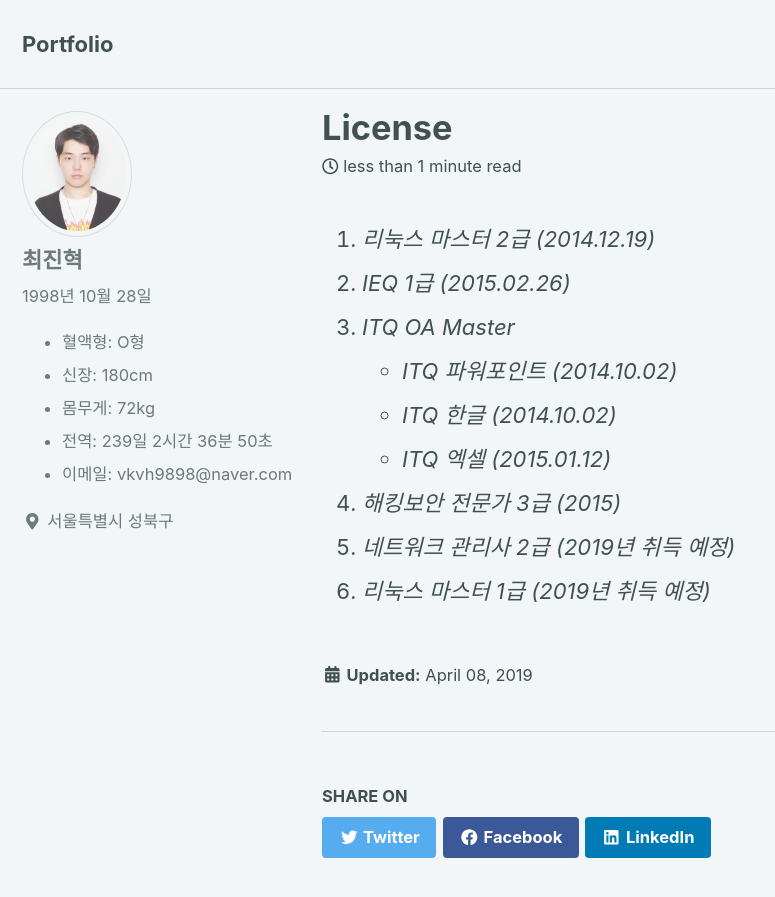
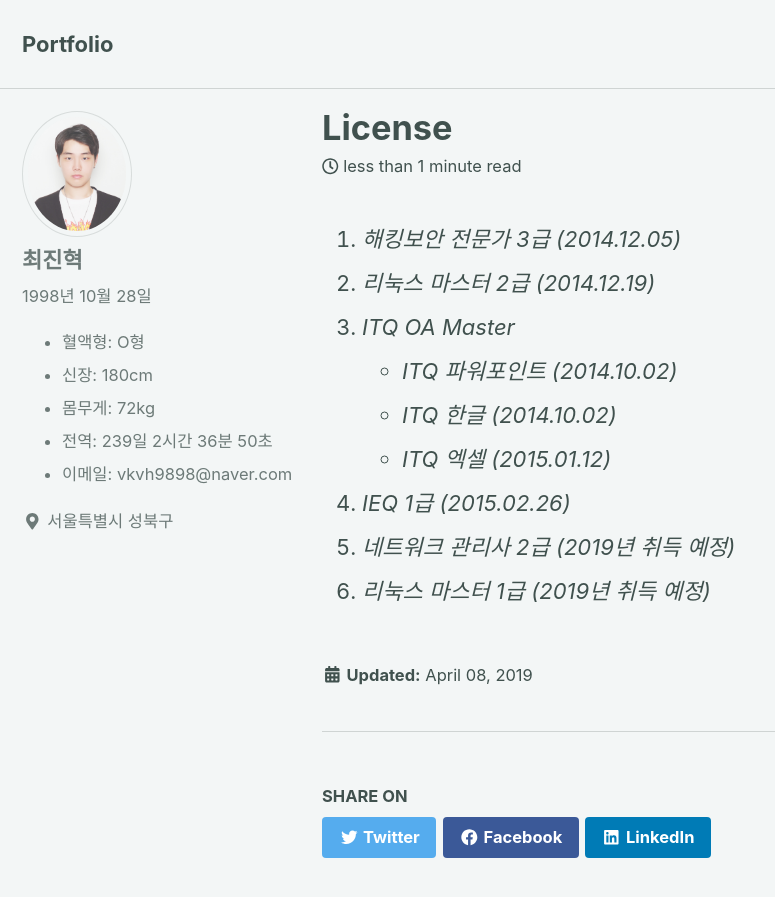
Before and after one commit to Tosi123/Tosi123.github.io, a Jekyll site: the page built from _posts/2019-04-08-License.md, in a window 1280 px wide and 900 px high. Shown: the top 897 px of the window, without its empty margins (0-775 px from the left). Built offline with Jekyll 4.4.1, drawn with Linux system fonts in a browser that asks for light colours; cached includes are drawn as plain includes; nearby versions of some CDN libraries.

Commit message:
자격증 정보 수정
년도 수정 및 위치 변경

```diff
--- a/_posts/2019-04-08-License.md
+++ b/_posts/2019-04-08-License.md
@@ -1,9 +1,9 @@
+1. _해킹보안 전문가 3급 (2014.12.05)_
 1. _리눅스 마스터 2급 (2014.12.19)_
-1. _IEQ 1급 (2015.02.26)_
 1. _ITQ OA Master_
     - _ITQ 파워포인트 (2014.10.02)_
     - _ITQ 한글 (2014.10.02)_
     - _ITQ 엑셀 (2015.01.12)_
-1. _해킹보안 전문가 3급 (2015)_
+1. _IEQ 1급 (2015.02.26)_
 1. _네트워크 관리사 2급 (2019년 취득 예정)_
 1. _리눅스 마스터 1급 (2019년 취득 예정)_
```
